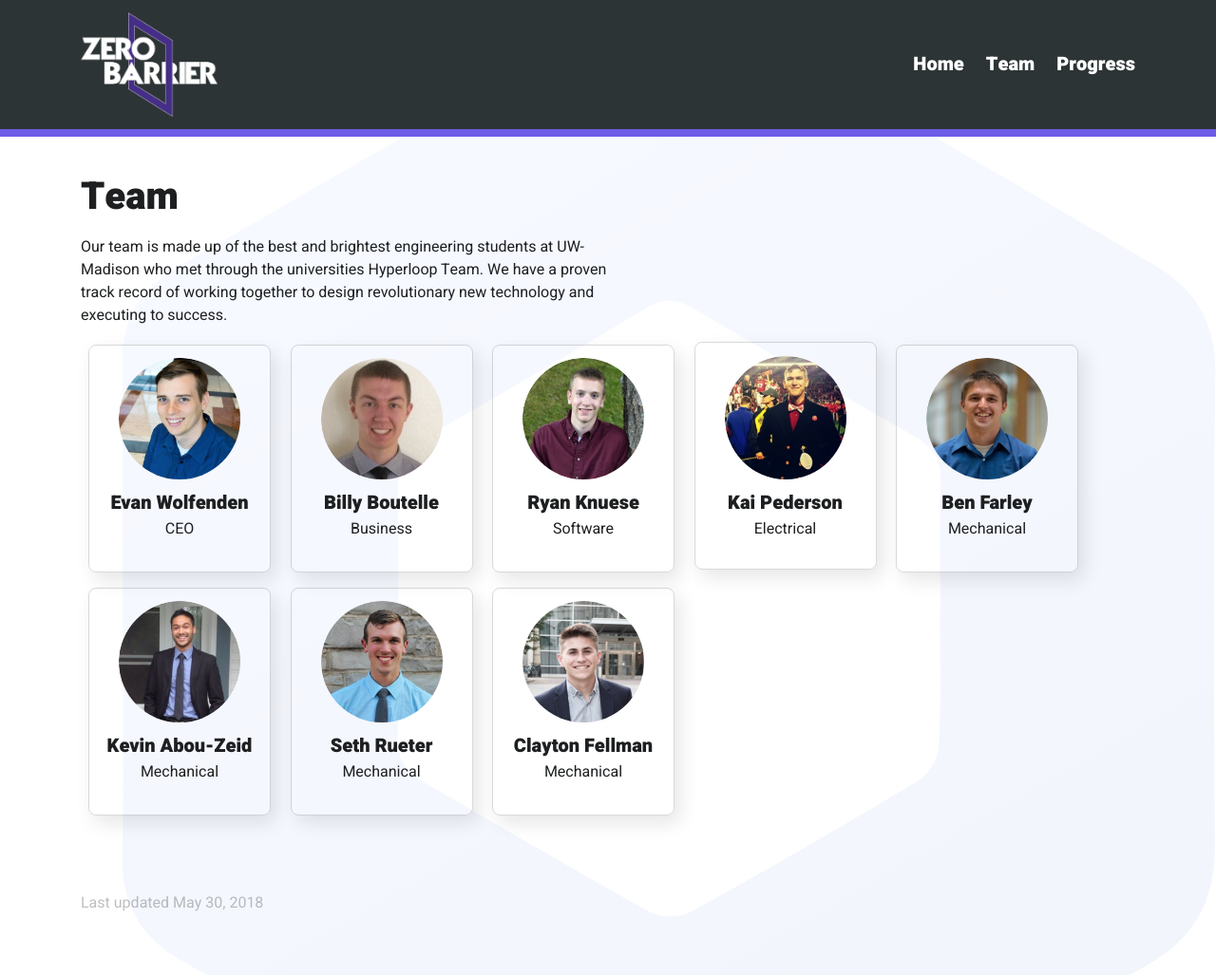
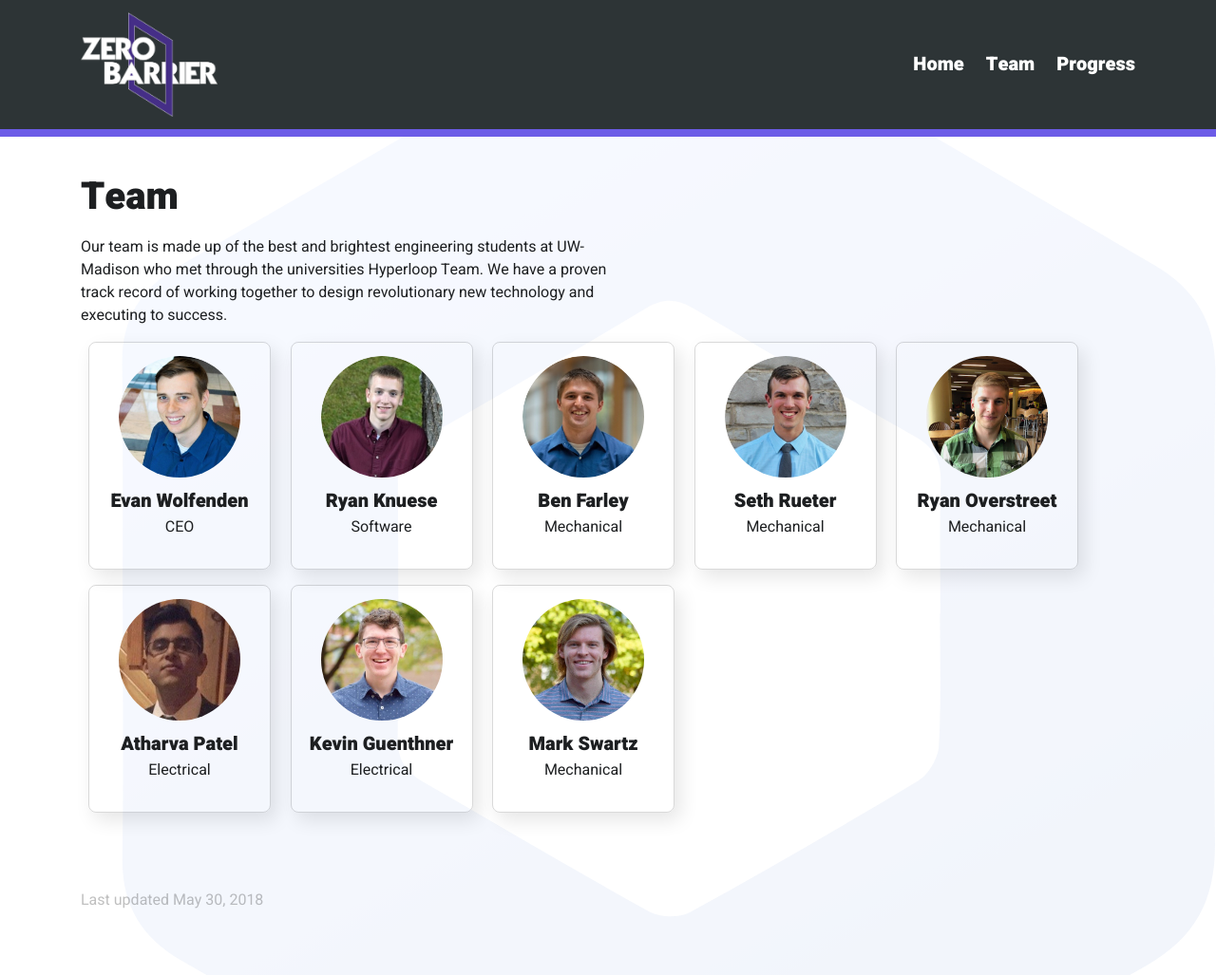
Before and after one commit to georgemblack/mind-to-matter, a Jekyll site: the page built from team.html, in a window 1280 px wide. Shown: the whole page at 95% size. Built offline with Jekyll 4.4.1, drawn with Linux system fonts in a browser that asks for light colours.

Commit message:
Update team members

```diff
--- a/_data/team.yml
+++ b/_data/team.yml
@@ -2,24 +2,24 @@ members:
 - name: Evan Wolfenden
   image: evan.png
   title: CEO
-- name: Billy Boutelle
-  image: billy.png
-  title: Business
 - name: Ryan Knuese
   image: ryan.png
   title: Software
-- name: Kai Pederson
-  image: kai.png
-  title: Electrical
 - name: Ben Farley
   image: ben.png
-  title: Mechanical
-- name: Kevin Abou-Zeid
-  image: kevin.png
   title: Mechanical
 - name: Seth Rueter
   image: seth.png
   title: Mechanical
-- name: Clayton Fellman
-  image: clayton.png
+- name: Ryan Overstreet
+  image: ryan-o.jpg
   title: Mechanical
+- name: Atharva Patel
+  image: atharva.jpg
+  title: Electrical
+- name: Kevin Guenthner
+  image: kevin.jpg
+  title: Electrical
+- name: Mark Swartz
+  image: mark.jpg
+  title: Mechanical
```
Also changed, not shown: assets/profiles/atharva.jpg (added), assets/profiles/billy.png (deleted), assets/profiles/clayton.png (deleted), assets/profiles/kai.png (deleted), assets/profiles/kevin.jpg (added), assets/profiles/kevin.png (deleted), assets/profiles/mark.jpg (added), assets/profiles/ryan-o.jpg (added).
